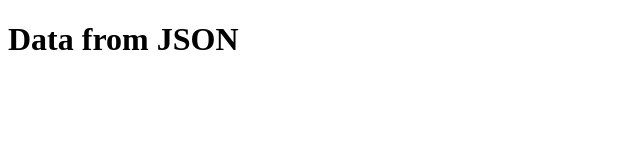
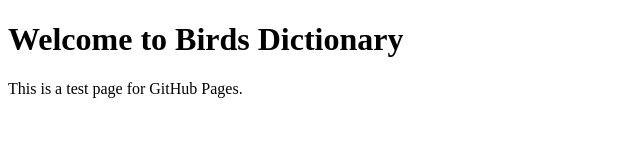
Before and after one commit to sunnykote/birds-dictionary, a plain HTML site: page index.html in a window 1280 px wide. Shown: the whole page, without its empty margins (0-640 px from the left). Drawn offline with Linux system fonts and the light colour scheme.

Commit message:
adjusting index

```diff
--- a/index.html
+++ b/index.html
@@ -3,11 +3,13 @@
 <head>
     <meta charset="UTF-8">
     <meta name="viewport" content="width=device-width, initial-scale=1.0">
-    <title>Data Viewer</title>
+    <title>Birds Dictionary</title>
 </head>
 <body>
-    <h1>Data from JSON</h1>
-    <div id="data-container"></div>
+    <h1>Welcome to Birds Dictionary</h1>
+    <p>This is a test page for GitHub Pages.</p>
+
+    <ul id="birds-list"></ul> <!-- Placeholder for the birds list -->
 
     <script src="data.js"></script>
     <script src="script.js"></script>
```
